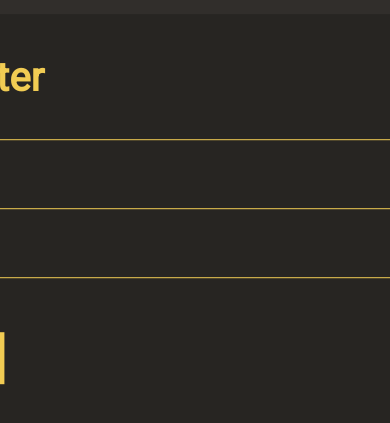
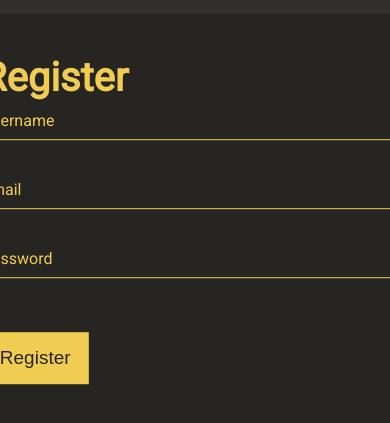
Before and after one commit to TheArtemis/chopstick.js, a Vue app: page /register in a window 390 px wide. Shown: the part 203-626 px from the top of the page. Built offline with nearby package versions, Linux system fonts and the light colour scheme.

Commit message:
register

```diff
--- a/src/assets/register.css
+++ b/src/assets/register.css
@@ -59,3 +59,15 @@
     margin-top: 1.5rem;
     cursor: pointer;
 }
+@media screen and (max-width: 460px){
+    .registerBox{
+        width: 60vh;
+
+    }
+}
+@media screen and (max-width: 437px){
+    .resgosterBox{
+        width: 30vh;
+
+    }
+}
```
